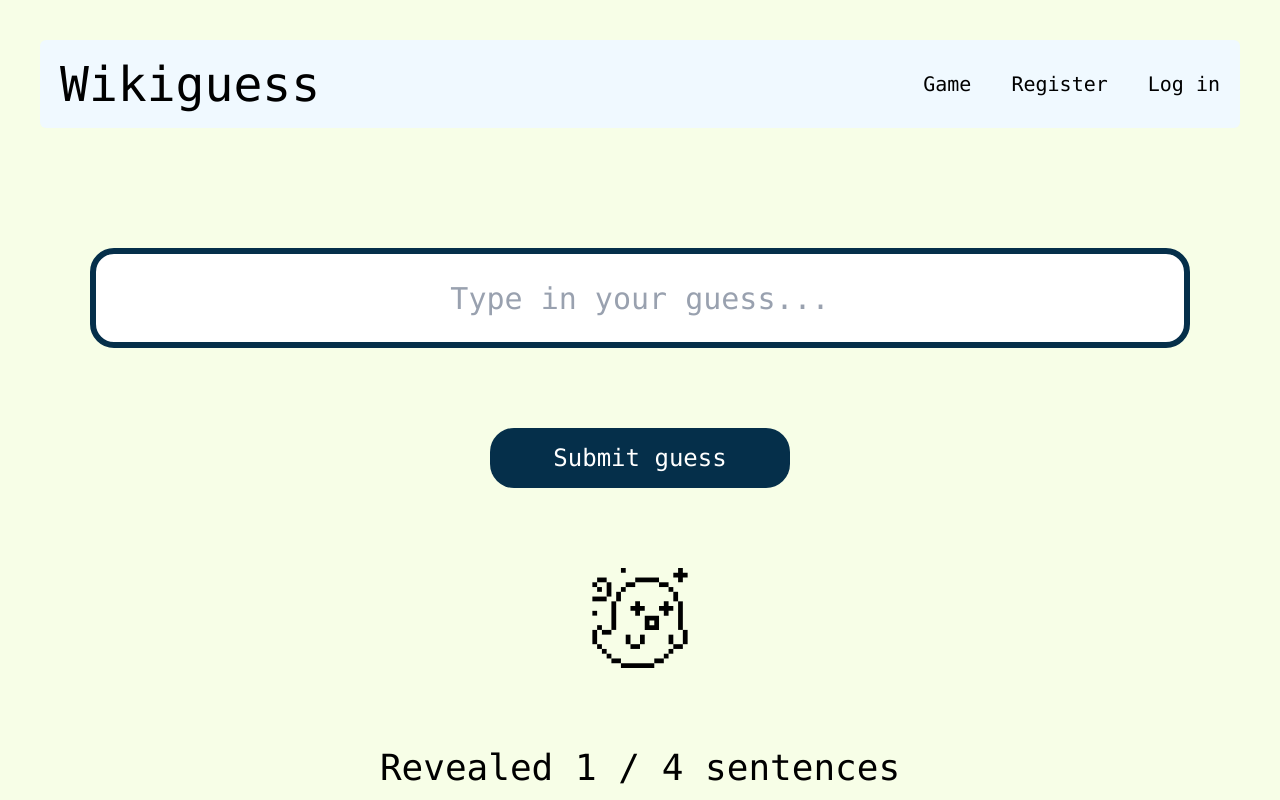
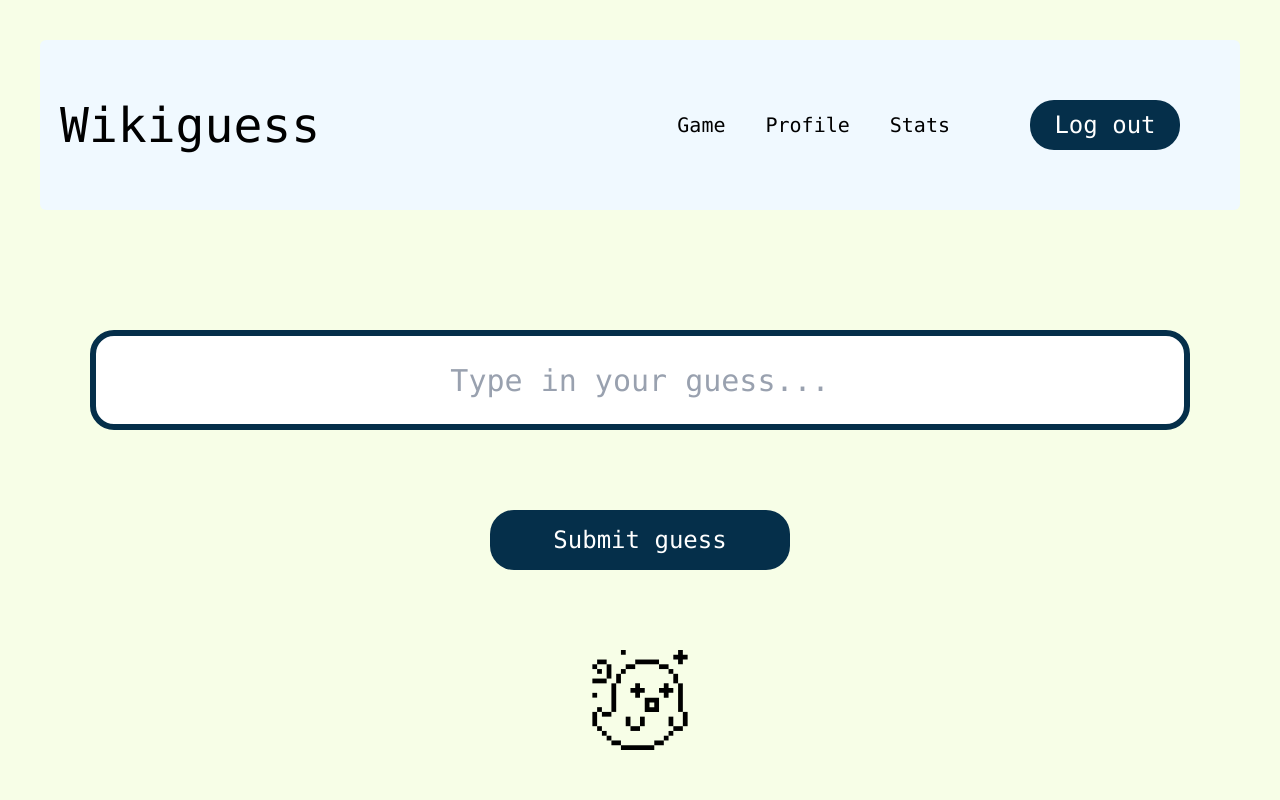
Before and after one commit to zium1337/wikiguess, a React (Vite) app in the folder frontend/: page / in a window 1280 px wide. Shown: the top 800 px of the page. Built offline with nearby package versions, Linux system fonts and the light colour scheme.

Commit message:
Added a log out button

```diff
--- a/frontend/src/components/Header.tsx
+++ b/frontend/src/components/Header.tsx
@@ -1,9 +1,10 @@
 import { Link } from "react-router-dom";
+import AppButton from "./AppButton";
 
 const Header = () => {
   // mock for now
   // will later implement preventing access via direct URL if not authenticated)
-  const isLoggedIn = false;
+  const isLoggedIn = true;
 
   return (
     <header className="mb-20">
@@ -26,6 +27,7 @@ const Header = () => {
             <>
               <Link to="/profile">Profile</Link>
               <Link to="/stats">Stats</Link>
+              <AppButton text="Log out" width={150} height={50} />
             </>
           )}
         </nav>
```
